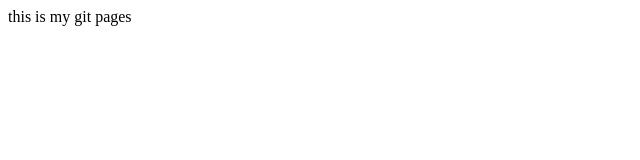
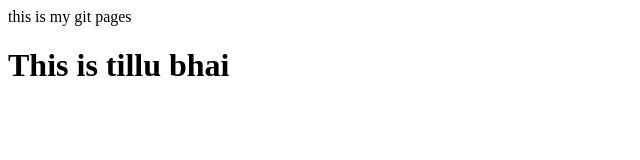
Before and after one commit to ShashankPuram/tillu.github.io, a plain HTML site: page index.html in a window 1280 px wide. Shown: the whole page, without its empty margins (0-640 px from the left). Drawn offline with Linux system fonts and the light colour scheme.

Commit message:
made changes

```diff
--- a/index.html
+++ b/index.html
@@ -7,5 +7,6 @@
 </head>
 <body>
     this is my git pages
+    <h1>This is tillu bhai</h1>
 </body>
 </html>
```
